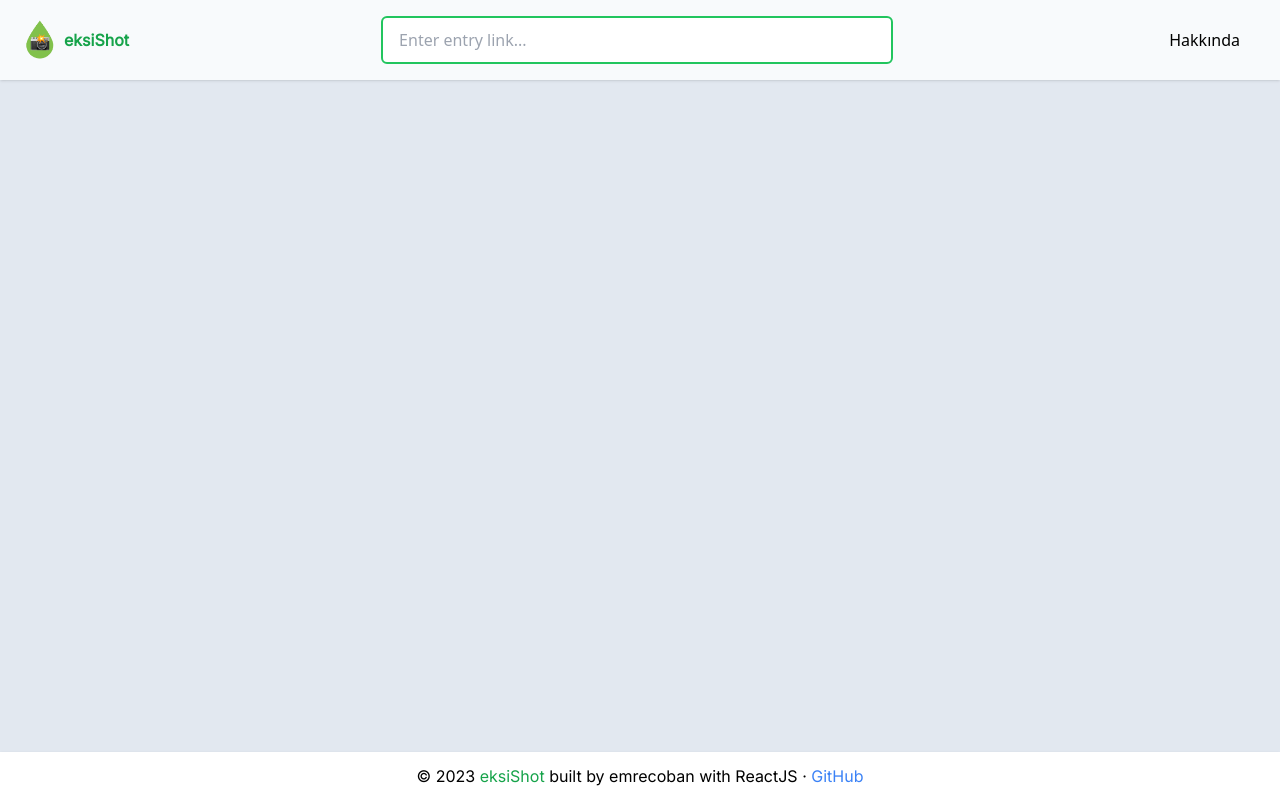
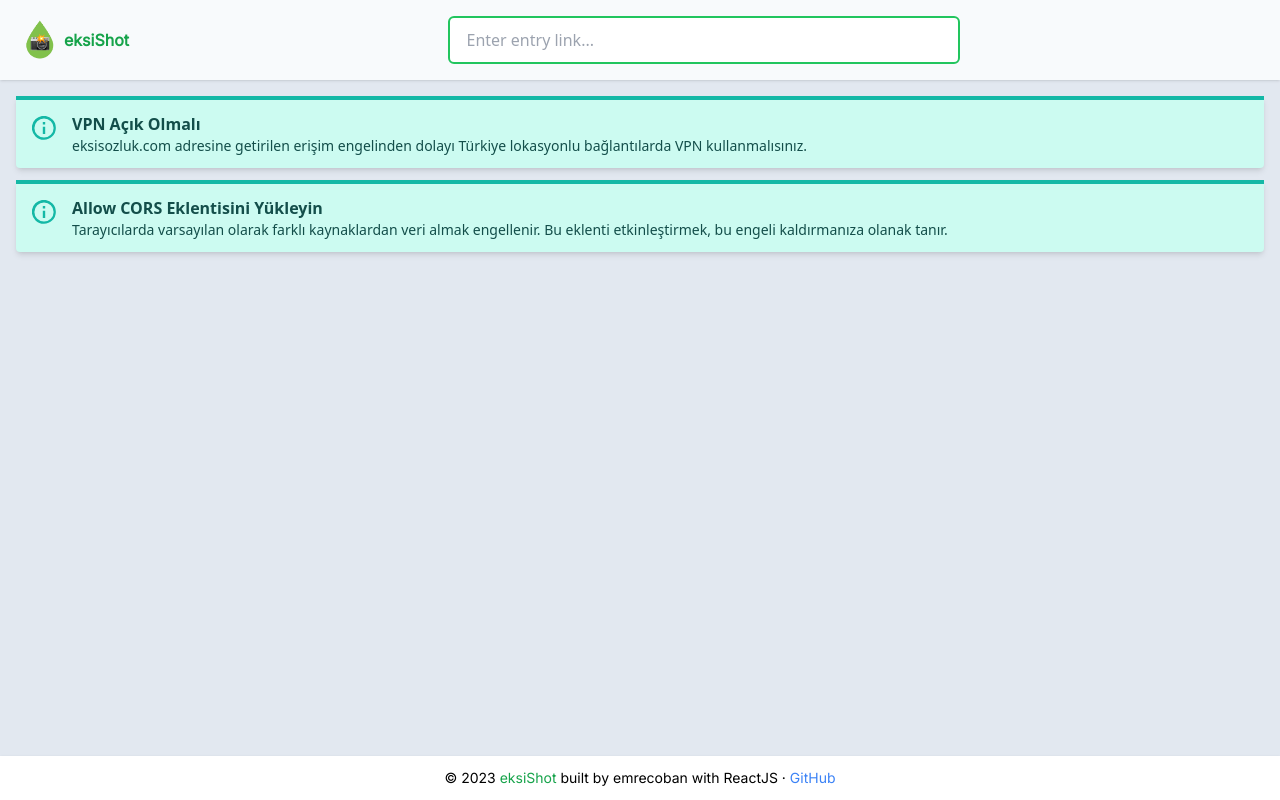
Before and after one commit to emrecoban/eksiShot, a React (Vite) app: page / in a window 1280 px wide. Built offline with nearby package versions, Linux system fonts and the light colour scheme.

Commit message:
Finished

```diff
--- a/src/components/Entry.jsx
+++ b/src/components/Entry.jsx
@@ -48,5 +48,30 @@ export default function Entry(){
         )
     }
 
+    if (Object.keys(entry).length === 0){
+        return (
+            <div id="info" className="max-w-7xl mx-auto p-4 flex flex-col space-y-3">
+                <div className="bg-teal-100 border-t-4 border-teal-500 rounded-b text-teal-900 px-4 py-3 shadow-md" role="alert">
+                    <div className="flex">
+                        <div className="py-1"><svg className="fill-current h-6 w-6 text-teal-500 mr-4" xmlns="http://www.w3.org/2000/svg" viewBox="0 0 20 20"><path d="M2.93 17.07A10 10 0 1 1 17.07 2.93 10 10 0 0 1 2.93 17.07zm12.73-1.41A8 8 0 1 0 4.34 4.34a8 8 0 0 0 11.32 11.32zM9 11V9h2v6H9v-4zm0-6h2v2H9V5z"/></svg></div>
+                        <div>
+                        <p className="font-bold">VPN Açık Olmalı</p>
+                        <p className="text-sm">eksisozluk.com adresine getirilen erişim engelinden dolayı Türkiye lokasyonlu bağlantılarda VPN kullanmalısınız.</p>
+                        </div>
+                    </div>
+                </div>
+                <div className="bg-teal-100 border-t-4 border-teal-500 rounded-b text-teal-900 px-4 py-3 shadow-md" role="alert">
+                    <div className="flex">
+                        <div className="py-1"><svg className="fill-current h-6 w-6 text-teal-500 mr-4" xmlns="http://www.w3.org/2000/svg" viewBox="0 0 20 20"><path d="M2.93 17.07A10 10 0 1 1 17.07 2.93 10 10 0 0 1 2.93 17.07zm12.73-1.41A8 8 0 1 0 4.34 4.34a8 8 0 0 0 11.32 11.32zM9 11V9h2v6H9v-4zm0-6h2v2H9V5z"/></svg></div>
+                        <div>
+                        <p className="font-bold"><a href="https://chrome.google.com/webstore/detail/allow-cors-access-control/lhobafahddgcelffkeicbaginigeejlf?hl=en">Allow CORS</a> Eklentisini Yükleyin</p>
+                        <p className="text-sm">Tarayıcılarda varsayılan olarak farklı kaynaklardan veri almak engellenir. Bu eklenti etkinleştirmek, bu engeli kaldırmanıza olanak tanır.</p>
+                        </div>
+                    </div>
+                </div>
+            </div>
+        )
+    }
+
     return null
 }
--- a/src/components/Footer.jsx
+++ b/src/components/Footer.jsx
@@ -2,7 +2,7 @@ import React from "react";
 
 export default function Footer(){
     return (
-        <div id="footer" className="bg-white shadow p-3 absolute inset-x-0 bottom-0 font-[Inter]">
+        <div id="footer" className="bg-white shadow p-3 absolute inset-x-0 bottom-0 font-[Inter] text-sm">
             <footer className="max-w-2xl w-full mx-auto text-center">
                 &copy; 2023 <span className="text-green-600">eksiShot</span> built by emrecoban with ReactJS · <a href="#" className="text-blue-500 hover:text-blue-600">GitHub</a>
             </footer>
--- a/src/components/Header.jsx
+++ b/src/components/Header.jsx
@@ -26,10 +26,10 @@ export default function Header(){
                 placeholder="Enter entry link..."
                 className="h-12 border-2 p-4 rounded-md border-green-500 focus:outline-none focus:border-sky-500 w-full max-w-lg" />
             </form>
-            <button
+{/*             <button
             className="flex-none hover:bg-lime-100 py-3 px-6 rounded-md text-black duration-300">
                 Hakkında
-            </button>
+            </button> */}
         </nav>
     </div>
     )
```
